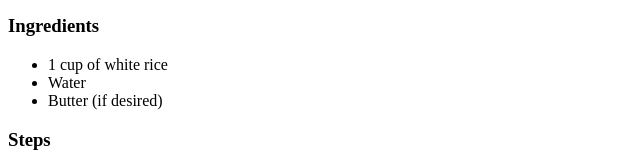
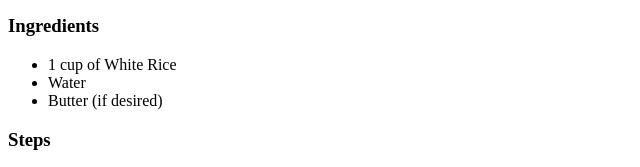
Before and after one commit to vinmart011/odin-recipies, a plain HTML site: page odin-recipies/recipes/steamed rice.html in a window 1280 px wide. Shown: the part 352-519 px from the top of the page, 0-640 px from the left. Drawn offline with Linux system fonts and the light colour scheme.

Commit message:
Updating minor text issues

```diff
--- a/odin-recipies/recipes/steamed rice.html
+++ b/odin-recipies/recipes/steamed rice.html
@@ -15,7 +15,7 @@
 
     <h3>Ingredients</h3>
     <ul>
-        <li>1 cup of white rice</li>
+        <li>1 cup of White Rice</li>
         <li>Water</li>
         <li>Butter (if desired)</li>
     </ul>
```
